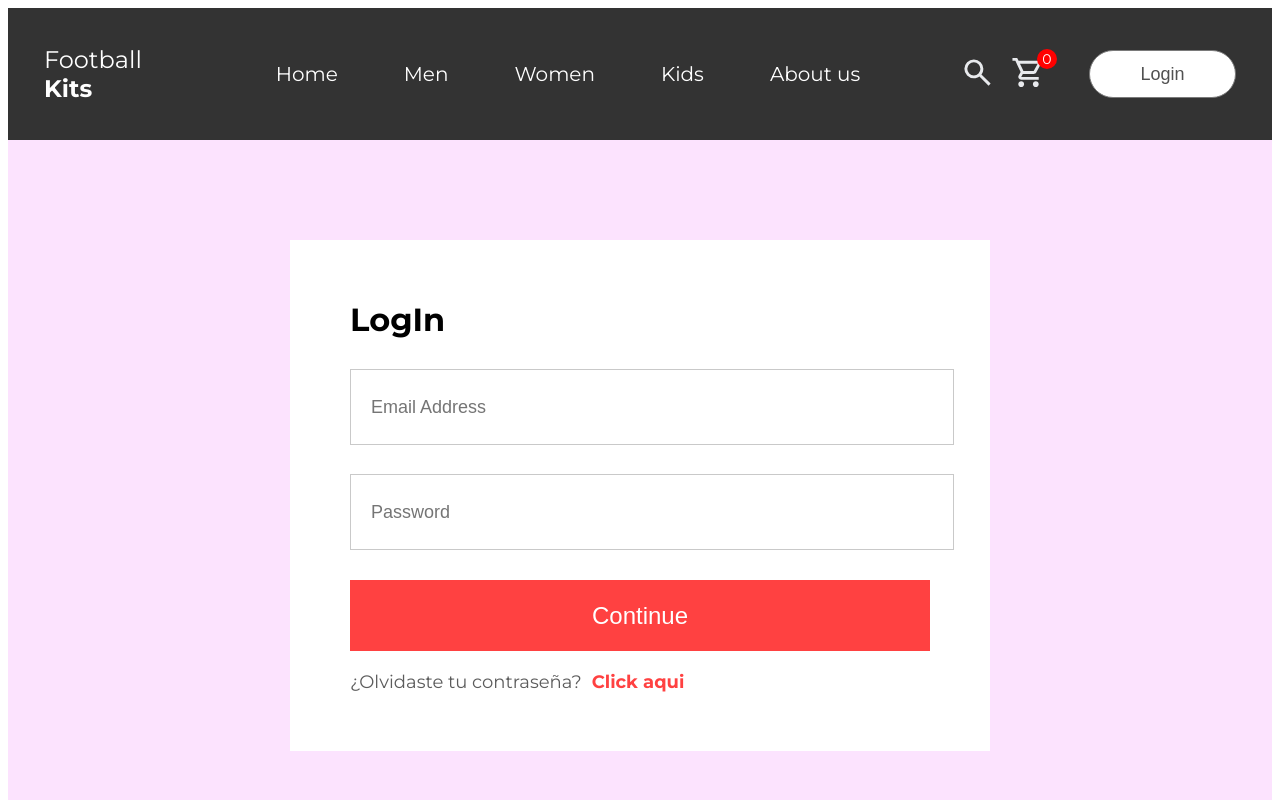
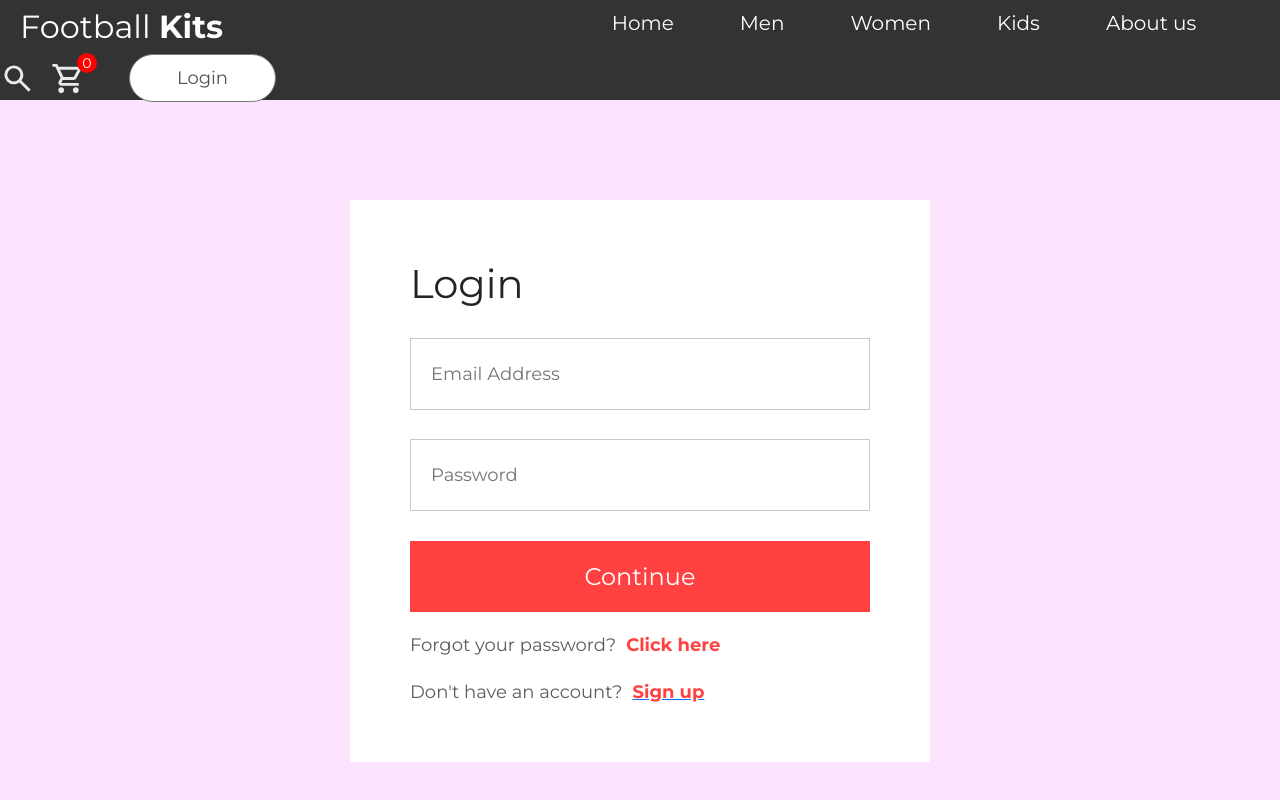
Before and after one commit to RoccoDellAmico/front-demo, a React (Vite) app in the folder proy_vite/client/marketplace/: page /logIn in a window 1280 px wide. Shown: the top 800 px of the page. Built offline with nearby package versions, Linux system fonts and the light colour scheme; no server answers.

Commit message:
agrego algunos cambios, la barra de busqueda me queda pendiente

```diff
--- a/proy_vite/client/marketplace/src/Context/ShopContext.jsx
+++ b/proy_vite/client/marketplace/src/Context/ShopContext.jsx
@@ -21,7 +21,6 @@
     const [logueado, setLogueado] = useState(false);
 
     const [products, setProducts] = useState([]);
-
     const changeLogueado = () =>{
         setLogueado(!logueado);
     }
--- a/proy_vite/client/marketplace/src/Pages/LogIn.jsx
+++ b/proy_vite/client/marketplace/src/Pages/LogIn.jsx
@@ -28,14 +28,15 @@
     return (
         <div className="login">
             <div className="login-container">
-                <h1>LogIn</h1>
+                <h1>Login</h1>
                 <div className="login-fields">
                     <input type="email" value={email} onChange={(e) => setEmail(e.target.value)} placeholder='Email Address' />
                     <input type="password" value={password} onChange={(e) => setPassword(e.target.value)} placeholder='Password' />
                 </div>
                 {errorMessage && <p className="error-message">{errorMessage}</p>}
                 <button type={"submit"} onClick={handleSubmit} >Continue</button>
-                <p className="login-forgot-pw">¿Olvidaste tu contraseña? <span>Click aqui</span> </p>
+                <p className="login-forgot-pw">Forgot your password? <span>Click here</span> </p>
+                <p className="login-forgot-pw">Don't have an account? <Link to='/signup'><span>Sign up</span></Link> </p>
             </div>
         </div>
     )
--- a/proy_vite/client/marketplace/src/components/Navbar/Navbar.jsx
+++ b/proy_vite/client/marketplace/src/components/Navbar/Navbar.jsx
@@ -25,13 +25,6 @@
 
     const {getTotalCartItems} = useContext(ShopContext);
 
-    const handleCartClick = (e) => {
-        if (getTotalCartItems() === 0) {
-            e.preventDefault();
-            alert('El carrito está vacío');
-        }
-    };
-
     return(
         <div className='navbar'>
             <div className="left1">
@@ -52,14 +45,15 @@
 
                 <div className='search'> <img src= {search} alt="search"/> </div>
                 <div className='cart'>
-                    {logueado ? <Link to='/cart'><img src={cart} alt="cart"/></Link> : <Link to='/signUp'><img src={cart} alt="cart"/></Link>}
+                    {logueado ? <Link to='/cart'><img src={cart} alt="cart"/></Link> : <Link to='/login'><img src={cart} alt="cart"/></Link>}
                 </div>
                 <div className='nav-cart-count'> {getTotalCartItems()} </div>
                 <div className="profile">
                     {logueado ? <Link to='/profile'> <img src={profile} alt="profile" /> </Link> : <></>}
                 </div>
                 <div className="boton-login">
-                    {logueado ? <LogoutButton/> : <Link to='/signUp'> <button>Login</button> </Link>}
+                    {/*logueado ? <LogoutButton/> : <Link to='/signUp'> <button>Login</button> </Link>*/}
+                    {logueado ? <LogoutButton/> : <Link to='/login'> <button>Login</button> </Link>}
                 </div>
             </div>
 
@@ -72,9 +66,3 @@
 }
 
 export default Navbar
-
-/*
-<Link to='/men'>Men</Link>
-                        <Link to='/women'>Women</Link>
-                        <Link to='/kids'>Kids</Link>
-                        <Link to='/aboutUs'>About us</Link>*/
--- a/proy_vite/client/marketplace/src/components/ProductDisplay/ProductDisplay.css
+++ b/proy_vite/client/marketplace/src/components/ProductDisplay/ProductDisplay.css
@@ -16,6 +16,7 @@
 
 .productdisplay-img-list img{
     height: 163px;
+    cursor: pointer;
 }
 
 .productdisplay-main-img{
@@ -69,13 +70,7 @@
     gap: 20px;
 }
 
-/*.productsiplay-right-sizes div{
-    padding: 18px 24px;
-    background: #fbfbfb;
-    border: 1px solid #ebebeb;
-    border-radius: 3px;
-    cursor: pointer;
-}*/
+
 
 .productsiplay-right-sizes div {
     cursor: pointer;
--- a/proy_vite/client/marketplace/src/components/ProductDisplay/ProductDisplay.jsx
+++ b/proy_vite/client/marketplace/src/components/ProductDisplay/ProductDisplay.jsx
@@ -12,7 +12,7 @@
     const [selectedSize, setSelectedSize] = useState(null);
     const [showPopup, setShowPopup] = useState(false);
     const [showError, setShowError] = useState(false);
-
+    const [mainImage, setMainImage] = useState(product.photos[0]);
     const handleSizeSelect = (size) => {
         setSelectedSize(size);
         setShowError(false);
@@ -32,16 +32,25 @@
         }
     };
 
+    const handleImageClick = (photo) => {
+        setMainImage(photo);
+    };
+
     return (
         <div className="productdisplay">
             <div className="productsiplay-left">
                 <div className="productdisplay-img-list">
                     {product.photos.map((photo, index) => (
-                        <img key={index} src={photo} />
+                        <img
+                            key={index}
+                            src={photo}
+                            onClick={() => handleImageClick(photo)}
+                            className="productdisplay-thumbnail"
+                        />
                     ))}
                 </div>
                 <div className="productdisplay-img">
-                    <img className="productdisplay-main-img" src={product.photos[0]} alt="imagen" />
+                    <img className="productdisplay-main-img" src={mainImage} alt="imagen principal" />
                 </div>
             </div>
             <div className="productsiplay-right">
--- a/proy_vite/client/marketplace/src/components/ProductsPanel/ProductPanel.jsx
+++ b/proy_vite/client/marketplace/src/components/ProductsPanel/ProductPanel.jsx
@@ -1,6 +1,7 @@
 import React from "react";
 import { useState } from "react"
 import './ProductPanel.css'
+import 'bootstrap/dist/css/bootstrap.min.css';
 
 const ProductPanel = ()=>{
     const[products, setProducts] = useState([]);
@@ -238,7 +239,7 @@
                             required/>
                         </div>
                     </div>
-                    <button type="submit">{editingProduct ? 'Update product' : 'Add product'}</button>
+                    <button type="submit" className= "btn btn-outline-primary btn-sm">{editingProduct ? 'Update product' : 'Add product'}</button>
                 </form>
                 <div className="product-list">
                     <h2>Product List</h2>
```
